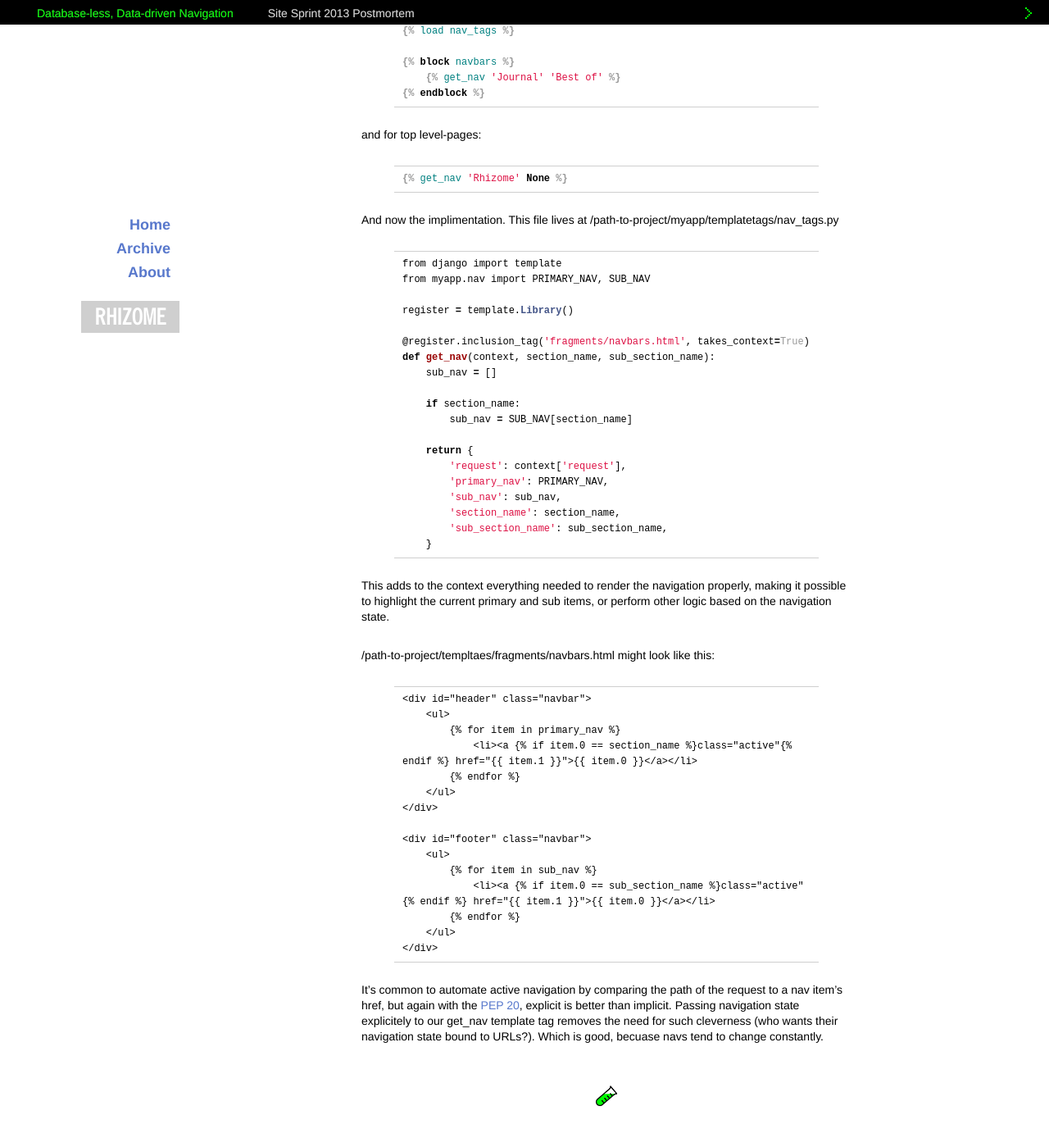
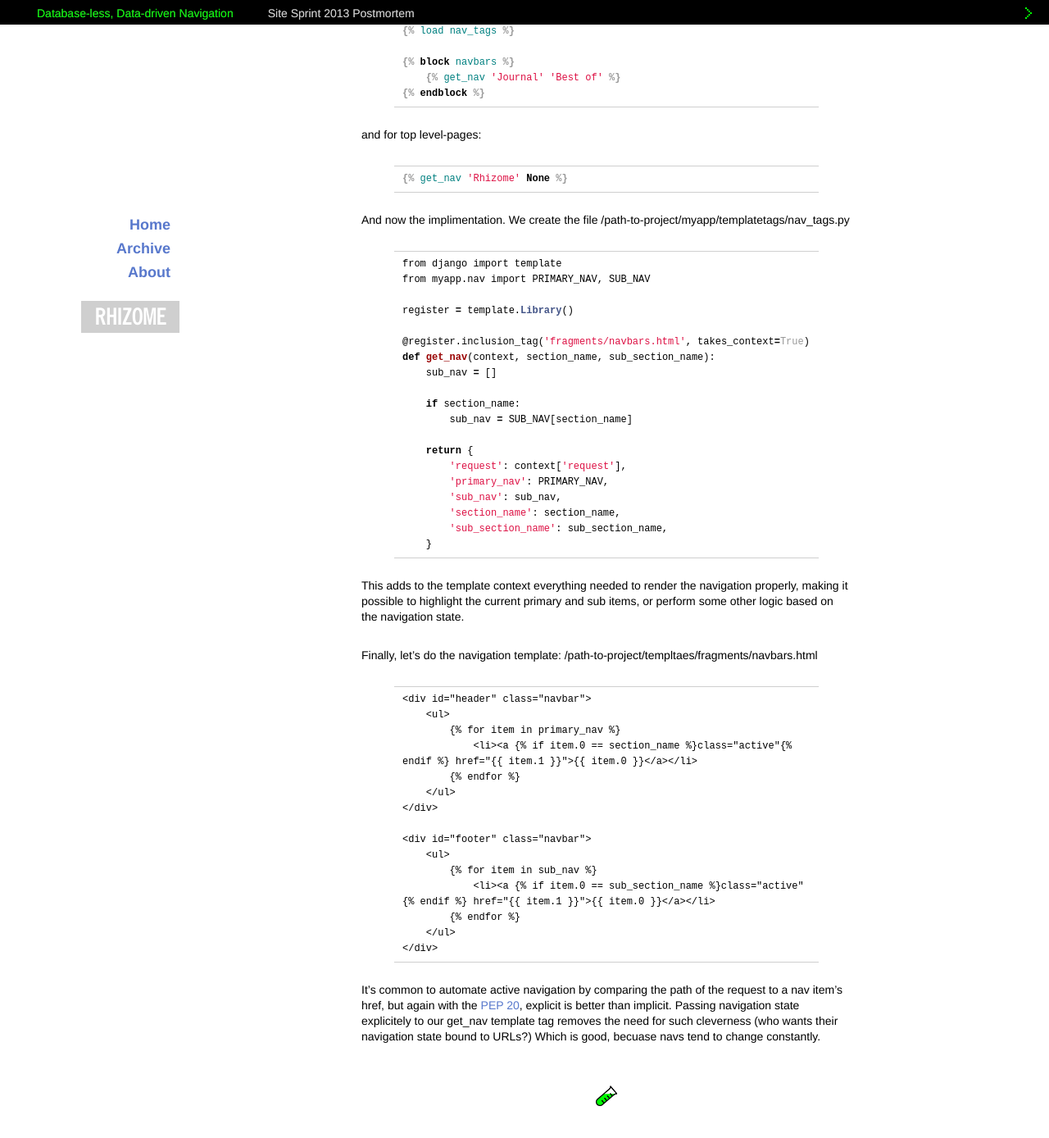
Before and after one commit to rhizomedotorg/rhizomedotorg.github.io, a Jekyll site: the page built from _posts/2013-11-15-database-less-data-driven-navigation.markdown, in a window 1280 px wide and 1400 px high, scrolled down 1303 px. Shown: the top 1388 px of the window at 82% size. Built offline with Jekyll 4.4.1, drawn with Linux system fonts in a browser that asks for light colours; comment, search, counter and statistics services are not loaded; some of the changed text lies outside the part shown.

Commit message:
updated wording for new post

```diff
--- a/_posts/2013-11-15-database-less-data-driven-navigation.markdown
+++ b/_posts/2013-11-15-database-less-data-driven-navigation.markdown
@@ -55,7 +55,7 @@ and for top level-pages:
 {{ "{% get_nav 'Rhizome' None " }}%}
 {% endhighlight %}
 
-And now the implimentation. This file lives at /path-to-project/myapp/templatetags/nav_tags.py
+And now the implimentation. We create the file /path-to-project/myapp/templatetags/nav_tags.py
 
 {% highlight python %}
 from django import template
@@ -79,9 +79,9 @@ def get_nav(context, section_name, sub_section_name):
     }
 {% endhighlight %}
 
-This adds to the context everything needed to render the navigation properly, making it possible to highlight the current primary and sub items, or perform other logic based on the navigation state.
+This adds to the template context everything needed to render the navigation properly, making it possible to highlight the current primary and sub items, or perform some other logic based on the navigation state.
 
-/path-to-project/templtaes/fragments/navbars.html might look like this:
+Finally, let's do the navigation template: /path-to-project/templtaes/fragments/navbars.html
 
 {% highlight html+django %}
 <div id="header" class="navbar">
@@ -101,4 +101,4 @@ This adds to the context everything needed to render the navigation properly, ma
 </div>
 {% endhighlight %}
 
-It's common to automate active navigation by comparing the path of the request to a nav item's href, but again with the [PEP 20](http://www.python.org/dev/peps/pep-0020/), explicit is better than implicit. Passing navigation state explicitely to our get_nav template tag removes the need for such cleverness (who wants their navigation state bound to URLs?). Which is good, becuase navs tend to change constantly.
+It's common to automate active navigation by comparing the path of the request to a nav item's href, but again with the [PEP 20](http://www.python.org/dev/peps/pep-0020/), explicit is better than implicit. Passing navigation state explicitely to our get_nav template tag removes the need for such cleverness (who wants their navigation state bound to URLs?) Which is good, becuase navs tend to change constantly.
```
Also changed, not shown: other parts of _posts/2013-11-15-database-less-data-driven-navigation.markdown (+1 -1 lines).
